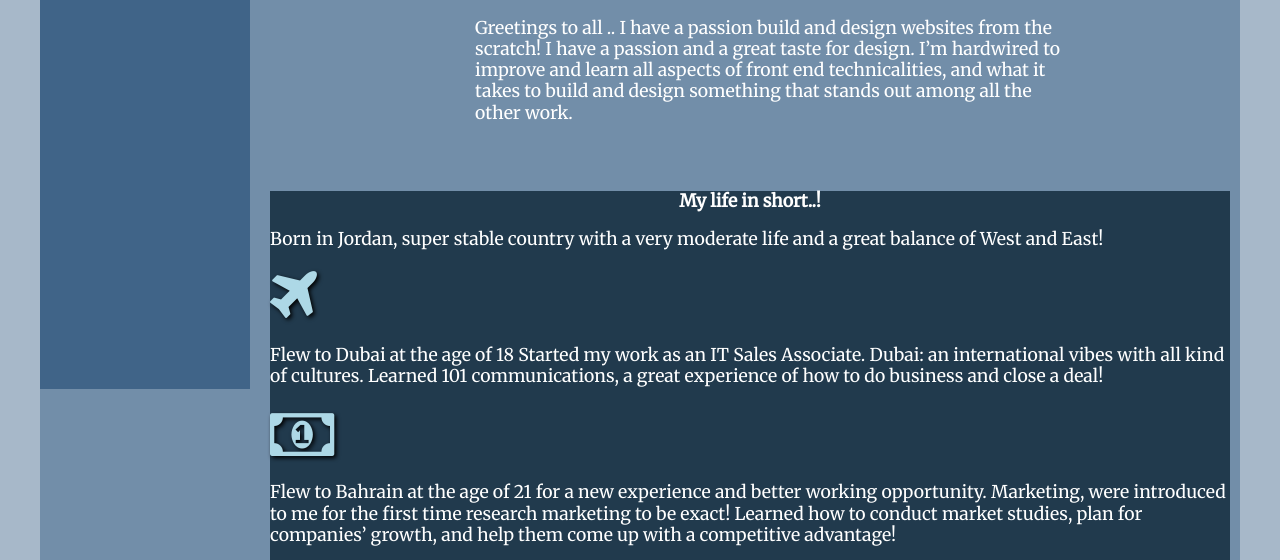
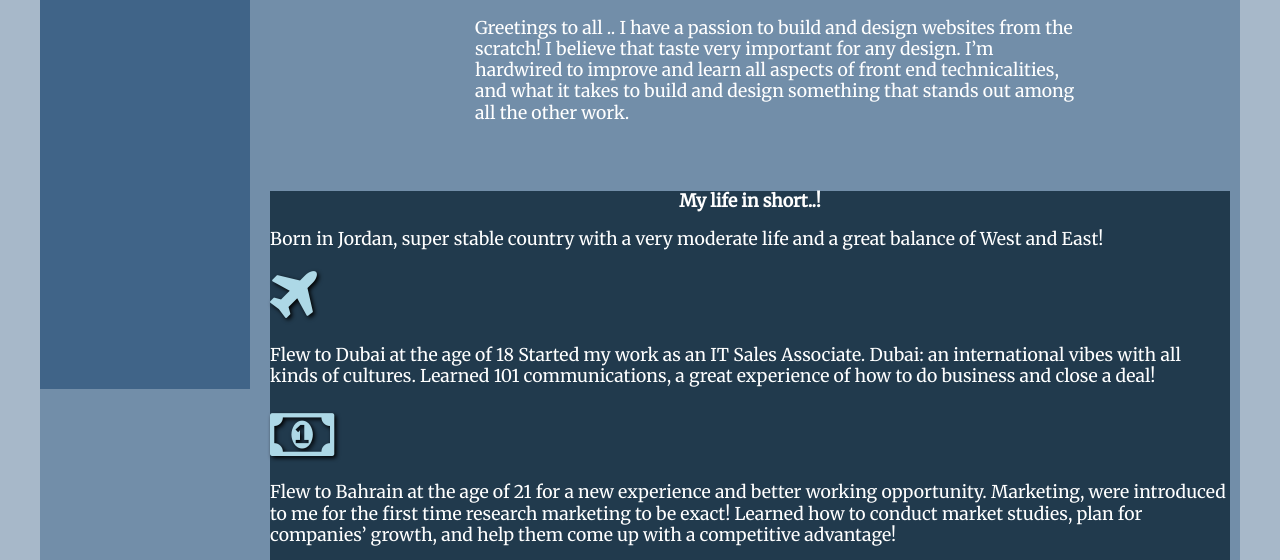
Before and after one commit to moodimazri/moodimazri.github.io, a plain HTML site: page profile.htm in a window 1280 px wide. Shown: the part 611-1171 px from the top of the page. Drawn offline with nearby package versions, Linux system fonts and the light colour scheme; a web font is replaced by a local one.

Commit message:
Update profile.htm

```diff
--- a/profile.htm
+++ b/profile.htm
@@ -31,14 +31,13 @@ By: Moodi Almasri-->
 										<header>
 											<h1> -- Hey! It’s Moodi --</h1>
 											<p>Greetings to all ..
- I have a passion build and design websites from the scratch! I have a passion and a great taste for design. I’m hardwired to improve and learn all aspects of front end technicalities, and what it takes to build and design something that stands out among all the other work.
-  </p>
+ I have a passion to build and design websites from the scratch! I believe that taste very important for any design. I’m hardwired to improve and learn all aspects of front end technicalities, and what it takes to build and design something that stands out among all the other work.</p>
 										</header>
 										<section id="mylife">
 											<h2>My life in short..!</h2>
 											<p>Born in Jordan, super stable country with a very moderate life and a great balance of West and East!</p>
 											<i class="fa fa-plane" aria-hidden="true" style="font-size:60px;color:lightblue;text-shadow:2px 2px 4px #000000;"></i>
-											<p>Flew to Dubai at the age of 18 Started my work as an IT Sales Associate. Dubai: an international vibes with all kind of cultures. Learned 101 communications,  a great experience of how to do business and close a deal!
+											<p>Flew to Dubai at the age of 18 Started my work as an IT Sales Associate. Dubai: an international vibes with all kinds of cultures. Learned 101 communications,  a great experience of how to do business and close a deal!
 </p>
 											<i class="fa fa-money" aria-hidden="true" style="font-size:60px;color:lightblue;text-shadow:2px 2px 4px #000000;"></i>
 											<p>Flew to Bahrain at the age of 21 for a new experience and better working opportunity. Marketing, were introduced to me for the first time research marketing to be exact!
```
